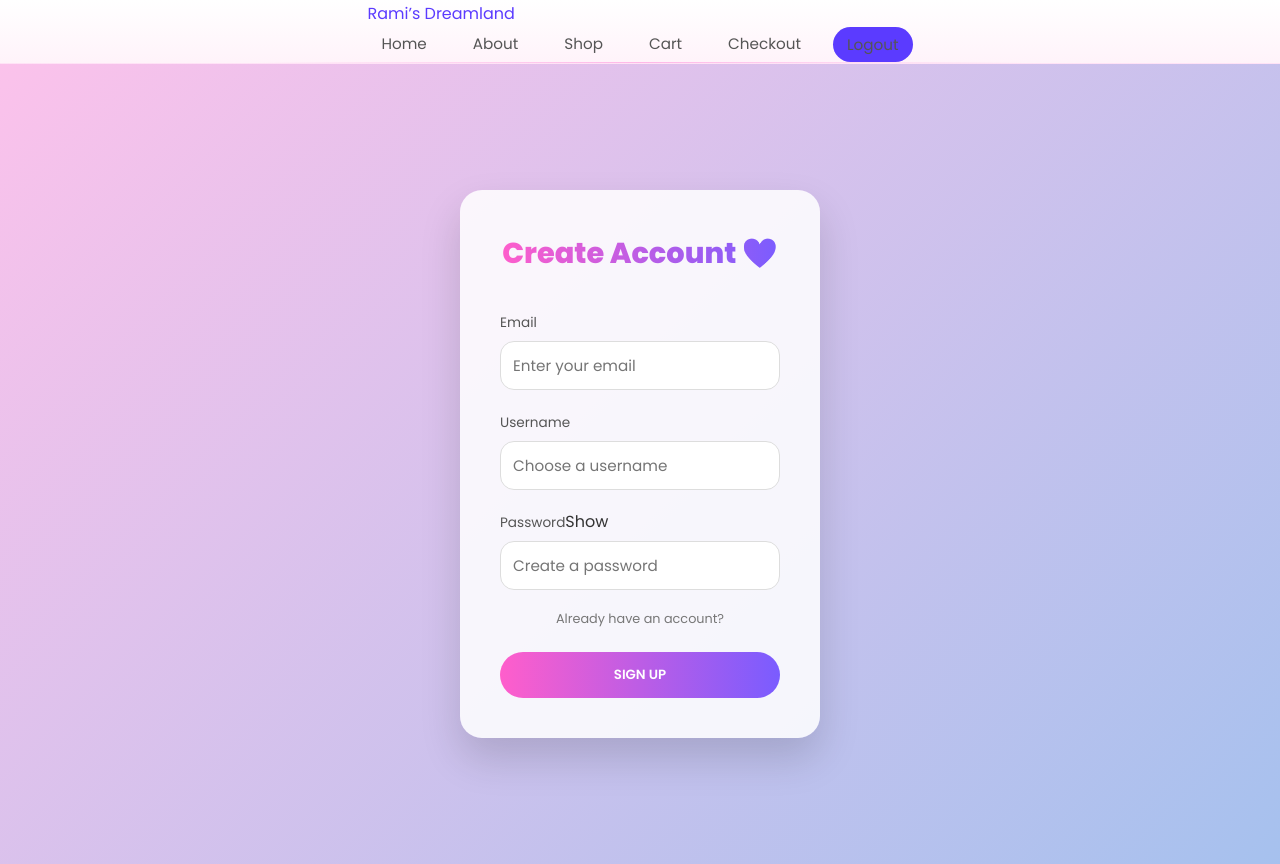
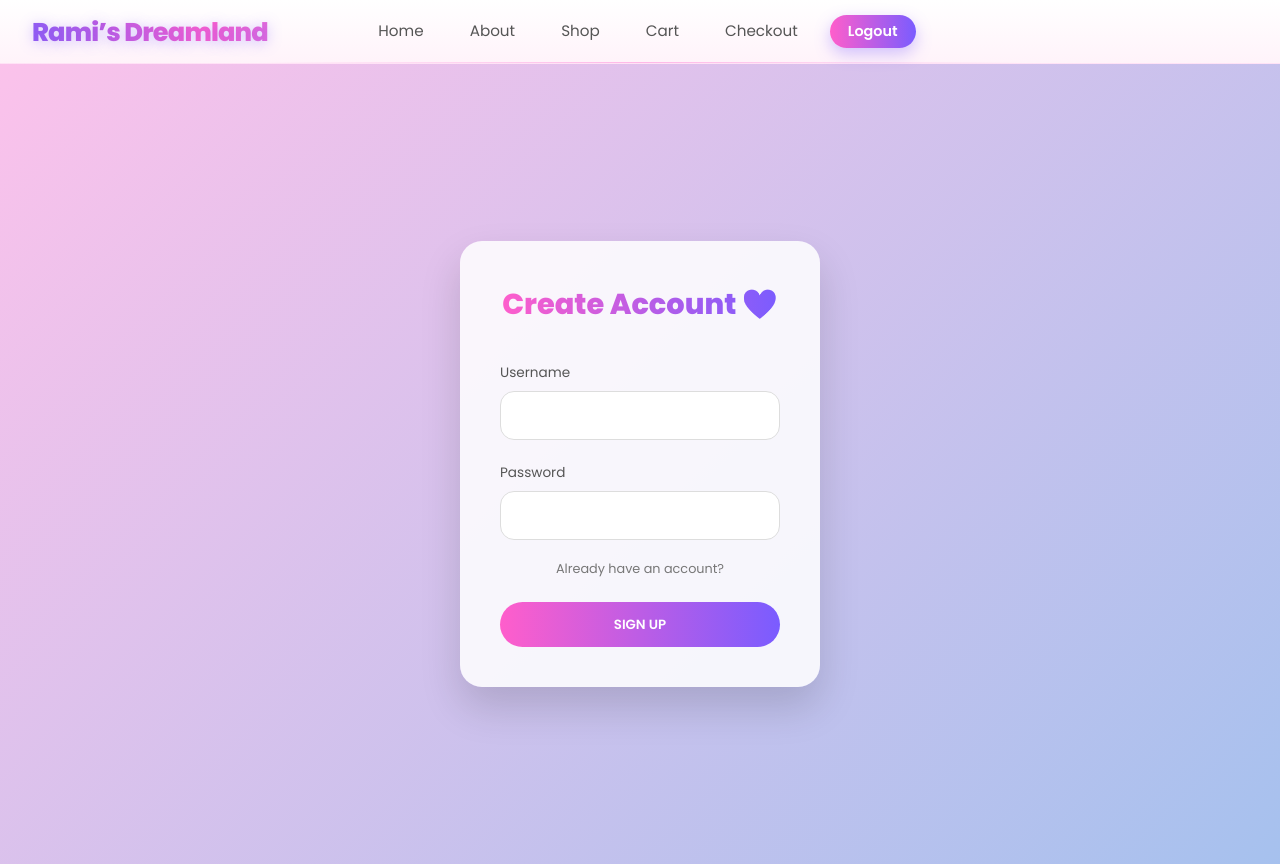
Before and after one commit to Jennie383838/ramis-dreamland, a React (Create React App) app: page /signup in a window 1280 px wide. Built offline with nearby package versions, Linux system fonts and the light colour scheme; sample sign-in values are in the browser's storage.

Commit message:
new commit

```diff
--- a/src/components/Navbar.css
+++ b/src/components/Navbar.css
@@ -1,4 +1,7 @@
-/* ===== NAVBAR ===== */
+/* ===================================================== */
+/* ====================== NAVBAR ======================= */
+/* ===================================================== */
+
 .navbar {
   width: 100%;
   height: 64px;
@@ -9,12 +12,7 @@
   align-items: center;
   position: relative;
 
-  background: linear-gradient(
-    180deg,
-    #ffffff,
-    #fff3fa
-  );
-
+  background: linear-gradient(180deg, #ffffff, #fff3fa);
   border-bottom: 1px solid rgba(255, 94, 203, 0.18);
   backdrop-filter: blur(10px);
 }
@@ -35,7 +33,10 @@
   );
 }
 
-/* ===== LOGO (LEFT) ===== */
+/* ===================================================== */
+/* ======================== LOGO ======================= */
+/* ===================================================== */
+
 .nav-title {
   position: absolute;
   left: 32px;
@@ -46,19 +47,13 @@
   font-size: 1.6rem;
   letter-spacing: -0.8px;
 
-  background: linear-gradient(
-    90deg,
-    #6a5cff,
-    #ff5ecb,
-    #9b8cff
-  );
+  background: linear-gradient(90deg, #6a5cff, #ff5ecb, #9b8cff);
   background-size: 200% auto;
 
   -webkit-background-clip: text;
   -webkit-text-fill-color: transparent;
 
   text-shadow: 0 2px 14px rgba(122, 92, 255, 0.35);
-
   animation: logoFlow 5s ease infinite;
 }
 
@@ -68,32 +63,35 @@
   100% { background-position: 0% 50%; }
 }
 
-/* ===== LINKS CONTAINER ===== */
+/* ===================================================== */
+/* ===================== NAV LINKS ===================== */
+/* ===================================================== */
+
 .nav-links {
   display: flex;
   align-items: center;
   gap: 18px;
 }
 
-/* ===== NAV LINK ===== */
 .nav-link {
-  position: relative; /* 🔑 REQUIRED for badge */
+  position: relative;
   text-decoration: none;
+
   font-size: 0.95rem;
   font-weight: 500;
   color: #555;
+
   padding: 6px 14px;
   border-radius: 999px;
+
   transition: all 0.25s ease;
 }
 
-/* Hover */
 .nav-link:hover {
   background: rgba(255, 94, 203, 0.12);
   color: #111;
 }
 
-/* Active */
 .nav-link.active {
   background: linear-gradient(90deg, #ff5ecb, #7a5cff);
   color: #fff;
@@ -101,7 +99,37 @@
   box-shadow: 0 6px 16px rgba(122, 92, 255, 0.35);
 }
 
-/* ===== CART BADGE ===== */
+/* ===================================================== */
+/* ===================== LOGOUT BTN ==================== */
+/* ===================================================== */
+
+.nav-logout {
+  border: none;
+  outline: none;
+
+  padding: 6px 18px;
+  border-radius: 999px;
+
+  background: linear-gradient(90deg, #ff5ecb, #7a5cff);
+  color: #fff;
+
+  font-size: 0.9rem;
+  font-weight: 600;
+  cursor: pointer;
+
+  box-shadow: 0 6px 16px rgba(122, 92, 255, 0.35);
+  transition: all 0.25s ease;
+}
+
+.nav-logout:hover {
+  transform: translateY(-2px);
+  box-shadow: 0 10px 24px rgba(122, 92, 255, 0.45);
+}
+
+/* ===================================================== */
+/* ===================== CART BADGE ==================== */
+/* ===================================================== */
+
 .cart-badge {
   position: absolute;
   top: -6px;
@@ -109,7 +137,6 @@
 
   min-width: 18px;
   height: 18px;
-
   padding: 0 4px;
 
   background: linear-gradient(135deg, #ff5ecb, #7a5cff);
@@ -127,45 +154,33 @@
   pointer-events: none;
 
   box-shadow: 0 4px 12px rgba(255, 94, 203, 0.5);
-
   animation: cartPop 0.25s ease-out;
 }
 
-/* Pop animation */
 @keyframes cartPop {
-  0% {
-    transform: scale(0.5);
-    opacity: 0;
-  }
-  100% {
-    transform: scale(1);
-    opacity: 1;
-  }
+  0% { transform: scale(0.5); opacity: 0; }
+  100% { transform: scale(1); opacity: 1; }
 }
 
 /* ===================================================== */
-/* ================= CHECKOUT MODAL ==================== */
+/* =================== CHECKOUT MODAL ================== */
 /* ===================================================== */
 
 .modal-overlay {
   position: fixed;
   inset: 0;
+
   background: rgba(20, 10, 30, 0.55);
   backdrop-filter: blur(6px);
 
   display: flex;
   align-items: center;
   justify-content: center;
-
   z-index: 9999;
 }
 
 .modal-box {
-  background: linear-gradient(
-    180deg,
-    #ffffff,
-    #fff3fa
-  );
+  background: linear-gradient(180deg, #ffffff, #fff3fa);
 
   padding: 32px 40px;
   border-radius: 18px;
@@ -194,13 +209,9 @@
   border-radius: 999px;
   border: none;
 
-  background: linear-gradient(
-    90deg,
-    #ff5ecb,
-    #7a5cff
-  );
+  background: linear-gradient(90deg, #ff5ecb, #7a5cff);
+  color: #fff;
 
-  color: #fff;
   font-weight: 600;
   cursor: pointer;
 
@@ -212,14 +223,7 @@
   box-shadow: 0 8px 20px rgba(122, 92, 255, 0.35);
 }
 
-/* Pop-in animation */
 @keyframes modalPop {
-  0% {
-    transform: scale(0.85);
-    opacity: 0;
-  }
-  100% {
-    transform: scale(1);
-    opacity: 1;
-  }
+  0% { transform: scale(0.85); opacity: 0; }
+  100% { transform: scale(1); opacity: 1; }
 }
--- a/src/components/Navbar.js
+++ b/src/components/Navbar.js
@@ -1,4 +1,4 @@
-import { Link, useNavigate } from "react-router-dom";
+import { NavLink, Link, useNavigate } from "react-router-dom";
 import { useCart } from "../context/CartContext";
 import { useAuth } from "../context/AuthContext";
 import { useState } from "react";
@@ -14,11 +14,8 @@ function Navbar() {
 
   function requireLogin(e, path) {
     e.preventDefault();
-    if (!user) {
-      navigate("/login");
-    } else {
-      navigate(path);
-    }
+    if (!user) navigate("/login");
+    else navigate(path);
   }
 
   function handleCheckoutClick(e) {
@@ -40,61 +37,59 @@ function Navbar() {
   return (
     <>
       <nav className="navbar">
-        <div className="navbar-inner">
-          <Link to="/" className="brand">
+        {/* LOGO */}
+        <Link to="/" className="nav-title">
           Rami’s Dreamland
         </Link>
 
+        {/* LINKS */}
         <div className="nav-links">
-            <a
-              href="/home"
+          <NavLink
+            to="/home"
             className="nav-link"
             onClick={(e) => requireLogin(e, "/home")}
           >
             Home
-            </a>
+          </NavLink>
 
-            <a
-              href="/about"
+          <NavLink
+            to="/about"
             className="nav-link"
             onClick={(e) => requireLogin(e, "/about")}
           >
             About
-            </a>
+          </NavLink>
 
-            <a
-              href="/shop"
+          <NavLink
+            to="/shop"
             className="nav-link"
             onClick={(e) => requireLogin(e, "/shop")}
           >
             Shop
-            </a>
+          </NavLink>
 
-            <a
-              href="/cart"
+          <NavLink
+            to="/cart"
             className="nav-link"
             onClick={(e) => requireLogin(e, "/cart")}
           >
             Cart
-              {itemCount > 0 && (
-                <span className="cart-badge">{itemCount}</span>
-              )}
-            </a>
+            {itemCount > 0 && <span className="cart-badge">{itemCount}</span>}
+          </NavLink>
 
-            <a
-              href="/checkout"
+          <NavLink
+            to="/checkout"
             className="nav-link"
             onClick={handleCheckoutClick}
           >
             Checkout
-            </a>
+          </NavLink>
 
           {user && (
-              <button className="nav-link logout" onClick={logout}>
+            <button className="nav-logout" onClick={logout}>
               Logout
             </button>
           )}
-          </div>
         </div>
       </nav>
 
--- a/src/context/AuthContext.js
+++ b/src/context/AuthContext.js
@@ -5,7 +5,6 @@ const AuthContext = createContext();
 export function AuthProvider({ children }) {
   const [user, setUser] = useState(null);
 
-  // load logged-in user on refresh
   useEffect(() => {
     const storedUser = localStorage.getItem("user");
     if (storedUser) {
@@ -19,21 +18,23 @@ export function AuthProvider({ children }) {
       password: password.trim(),
     };
 
+    console.log("SIGNUP saving:", account);
     localStorage.setItem("account", JSON.stringify(account));
     return true;
   };
 
   const login = (username, password) => {
     const saved = JSON.parse(localStorage.getItem("account"));
+    console.log("LOGIN saved account:", saved);
+
     if (!saved) return false;
 
-    const inputUsername = username.trim();
-    const inputPassword = password.trim();
+    const u = username.trim();
+    const p = password.trim();
 
-    if (
-      saved.username !== inputUsername ||
-      saved.password !== inputPassword
-    ) {
+    console.log("LOGIN input:", { u, p });
+
+    if (saved.username !== u || saved.password !== p) {
       return false;
     }
 
--- a/src/pages/about.css
+++ b/src/pages/about.css
@@ -134,6 +134,8 @@
 
   padding: 14px 38px;       /* not squeezed */
 
+  margin-top: auto;
+
   border-radius: 999px;
 
   background: linear-gradient(
--- a/src/pages/login.js
+++ b/src/pages/login.js
@@ -9,7 +9,6 @@ export default function Login() {
 
   const [username, setUsername] = useState("");
   const [password, setPassword] = useState("");
-  const [email, setEmail] = useState("")
   const [error, setError] = useState("");
 
   const handleLogin = (e) => {
@@ -31,12 +30,6 @@ export default function Login() {
 
         <form onSubmit={handleLogin}>
           {error && <p className="error">{error}</p>}
-
-          <label>Email</label>
-          <input
-            value={email}
-            onChange={(e) => setEmail(e.target.value)}
-          />
 
           <label>Username</label>
           <input
--- a/src/pages/signup.js
+++ b/src/pages/signup.js
@@ -1,21 +1,21 @@
 import { useState } from "react";
 import { useNavigate } from "react-router-dom";
-import "./signup.css";
+import { useAuth } from "../context/AuthContext";
+import "./login.css";
 
 export default function Signup() {
+  const { signup } = useAuth();
   const navigate = useNavigate();
 
-  const [email, setEmail] = useState("");
   const [username, setUsername] = useState("");
   const [password, setPassword] = useState("");
-  const [showPassword, setShowPassword] = useState(false);
 
   const handleSignup = (e) => {
     e.preventDefault();
 
-    if (!email || !username || !password) return;
+    if (!username || !password) return;
 
-    // mock successful signup
+    signup(username, password);
     navigate("/login");
   };
 
@@ -25,35 +25,15 @@ export default function Signup() {
         <h1>Create Account 💜</h1>
 
         <form onSubmit={handleSignup}>
-          <label>Email</label>
-          <input
-            type="email"
-            placeholder="Enter your email"
-            value={email}
-            onChange={(e) => setEmail(e.target.value)}
-          />
-
           <label>Username</label>
           <input
-            type="text"
-            placeholder="Choose a username"
             value={username}
             onChange={(e) => setUsername(e.target.value)}
           />
 
-          <div className="password-row">
-            <label>Password</label>
-            <span
-              className="show-btn"
-              onClick={() => setShowPassword(!showPassword)}
-            >
-              {showPassword ? "Hide" : "Show"}
-            </span>
-          </div>
-
+          <label>Password</label>
           <input
-            type={showPassword ? "text" : "password"}
-            placeholder="Create a password"
+            type="password"
             value={password}
             onChange={(e) => setPassword(e.target.value)}
           />
```
Lines whose indentation alone changed are shown as unchanged.
